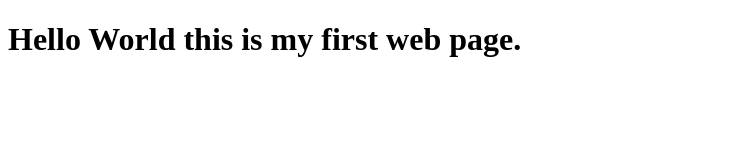
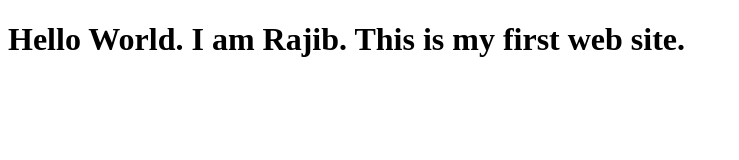
Before and after one commit to rajibspal/firstwebsite, a plain HTML site: page index.html in a window 1280 px wide. Shown: the whole page, without its empty margins (0-739 px from the left). Drawn offline with Linux system fonts and the light colour scheme.

Commit message:
Update index.html

```diff
--- a/index.html
+++ b/index.html
@@ -7,6 +7,6 @@
 	<title>GFG</title>
 </head>
 <body>
-	<h1>Hello World this is my first web page.</h1>
+	<h1>Hello World. I am Rajib. This is my first web site.</h1>
 </body>
 </html>
```
